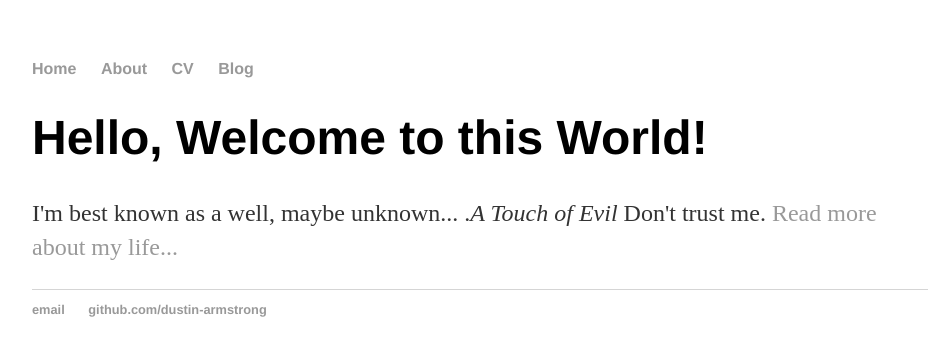
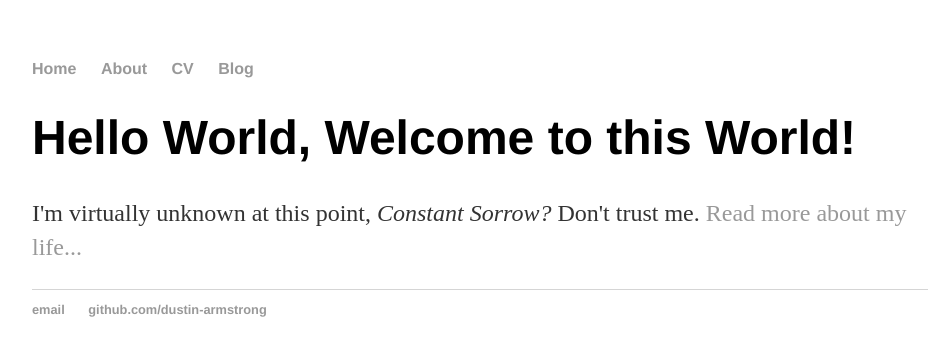
Before and after one commit to waffle-iron/dustin-armstrong.github.io, a Jekyll site: the page built from index.html, in a window 1280 px wide. Shown: the top 356 px of the page, without its empty margins (160-1098 px from the left). Built offline with Jekyll 4.4.1, drawn with Linux system fonts in a browser that asks for light colours.

Commit message:
Update index.html

```diff
--- a/index.html
+++ b/index.html
@@ -1,30 +1,8 @@
-<!DOCTYPE html>
-<html>
-	<head>
-		<title>Dustin Armstrong, Blog, Doom, and Information and More!</title>
-		<!-- link to main stylesheet -->
-		<link rel="stylesheet" type="text/css" href="/css/main.css">
-	</head>
-	<body>
-		<nav>
-    		<ul>
-        		<li><a href="/">Home</a></li>
-	        	<li><a href="/about">About</a></li>
-        		<li><a href="/cv">CV</a></li>
-        		<li><a href="/blog">Blog</a></li>
-    		</ul>
-		</nav>
-		<div class="container">
-    		<div class="blurb">
-        		<h1>Hello, Welcome to this World!</h1>
-				<p>I'm best known as a well, maybe unknown... .<em>A Touch of Evil</em> Don't trust me. <a href="/about">Read more about my life...</a></p>
-    		</div><!-- /.blurb -->
-		</div><!-- /.container -->
-		<footer>
-    		<ul>
-        		<li><a href="mailto:info@dustinarmstrong.info">email</a></li>
-        		<li><a href="https://github.com/dustin-armstrong">github.com/dustin-armstrong</a></li>
-			</ul>
-		</footer>
-	</body>
-</html>
+---
+layout: default
+title: Dustin Armstrong, Unknown
+---
+<div class="blurb">
+	<h1>Hello World, Welcome to this World!</h1>
+	<p>I'm virtually unknown at this point, <em>Constant Sorrow?</em> Don't trust me. <a href="/about">Read more about my life...</a></p>
+</div><!-- /.blurb -->
```
